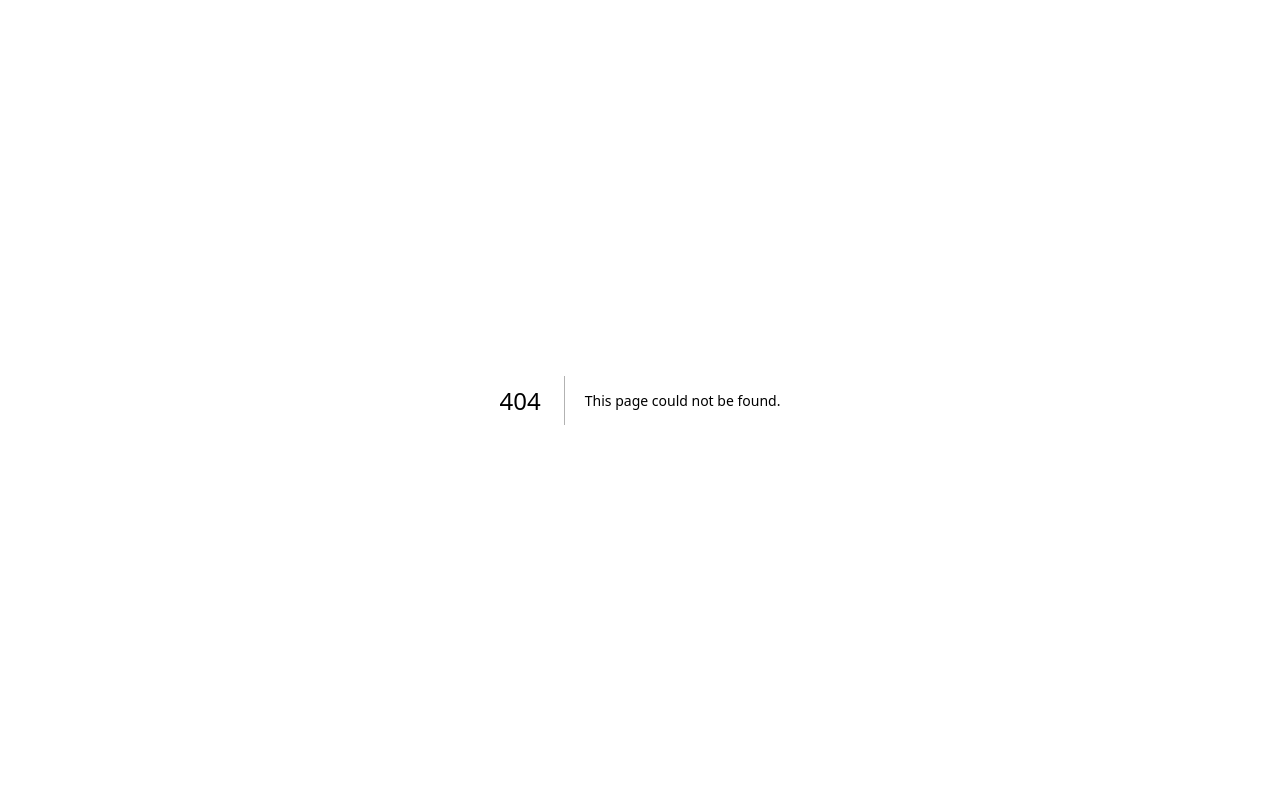
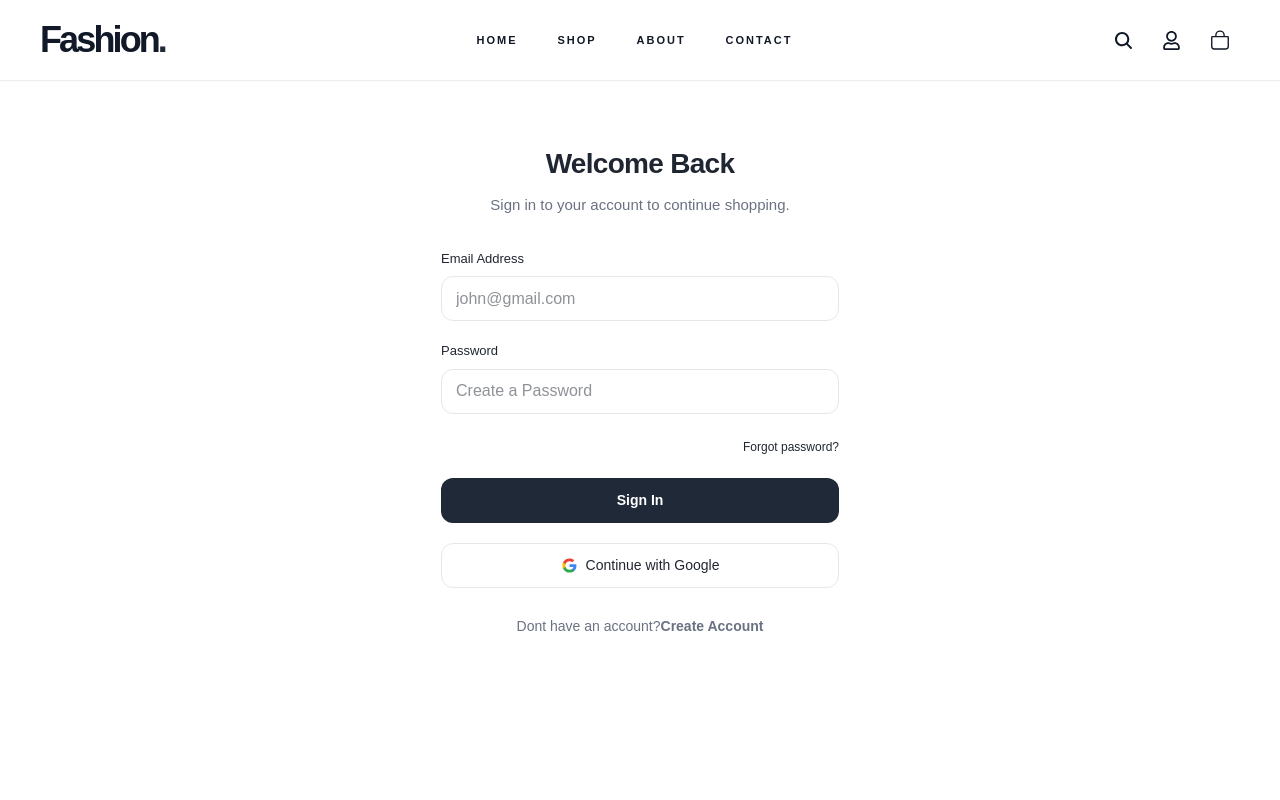
Before and after one commit to mohammedmuqtadir41-cmyk/ecommerce, a Next.js app: page /sign-in in a window 1280 px wide. Before the commit this address had no page. Shown: the top 800 px of the page. Built offline with nearby package versions, Linux system fonts and the light colour scheme.

Commit message:
create the auth pages signin and signup

```diff
--- /dev/null
+++ b/src/app/sign-in/page.tsx
@@ -0,0 +1,128 @@
+
+"use client";
+
+import Link from "next/link";
+import { useState } from "react";
+import { FrontendLayout } from "@/components/layouts/FrontendLayout";
+import Button from "@/components/ui/Button";
+
+export default function SignInPage() {
+  const [email, setEmail] = useState("");
+  const [password, setPassword] = useState("");
+
+  function handleSubmit(event: React.FormEvent<HTMLFormElement>) {
+    event.preventDefault();
+    // Connect authentication here.
+  }
+
+  return (
+    <FrontendLayout>
+      <main className="min-h-[calc(100vh-80px)] bg-white px-4 py-14 text-[#202631] sm:py-16">
+        <div className="mx-auto w-full max-w-[398px]">
+          <div className="mb-8 text-center">
+            <h1 className="text-2xl font-bold tracking-tight sm:text-[28px]">
+              Welcome Back
+            </h1>
+            <p className="mt-3 text-[15px] text-gray-500">
+              Sign in to your account to continue shopping.
+            </p>
+          </div>
+
+          <form onSubmit={handleSubmit} className="space-y-5">
+            <div>
+              <label htmlFor="email" className="mb-2 block text-[13px] font-medium">
+                Email Address
+              </label>
+              <input
+                id="email"
+                type="email"
+                autoComplete="email"
+                placeholder="john@gmail.com"
+                value={email}
+                onChange={(e) => setEmail(e.target.value)}
+                required
+                className="h-[45px] w-full rounded-lg border border-gray-200 bg-white px-3.5 text-sm outline-none transition focus:border-[#202631] focus:ring-1 focus:ring-[#202631]"
+              />
+            </div>
+
+            <div>
+              <label htmlFor="password" className="mb-2 block text-[13px] font-medium">
+                Password
+              </label>
+              <input
+                id="password"
+                type="password"
+                autoComplete="current-password"
+                placeholder="Create a Password"
+                value={password}
+                onChange={(e) => setPassword(e.target.value)}
+                required
+                className="h-[45px] w-full rounded-lg border border-gray-200 bg-white px-3.5 text-sm outline-none transition focus:border-[#202631] focus:ring-1 focus:ring-[#202631]"
+              />
+            </div>
+
+            <div className="text-right">
+              <Link
+                href="/forgot-password"
+                className="text-xs text-gray-500 hover:text-[#202631] hover:underline"
+              >
+                Forgot password?
+              </Link>
+            </div>
+
+            <Button
+              type="submit"
+              fullWidth
+              className="h-[45px] rounded-lg bg-[#202631] text-sm font-semibold text-white hover:bg-[#303947]"
+            >
+              Sign In
+            </Button>
+
+            <button
+              type="button"
+              onClick={() => {
+                // Connect Google OAuth here.
+              }}
+              className="flex h-[45px] w-full items-center justify-center gap-2 rounded-lg border border-gray-200 bg-white text-sm font-medium transition hover:bg-gray-50"
+            >
+              <svg
+                viewBox="0 0 48 48"
+                className="h-[17px] w-[17px]"
+                aria-hidden="true"
+              >
+                <path
+                  fill="#4285F4"
+                  d="M43.6 24.5c0-1.4-.1-2.8-.4-4.1H24v7.8h11c-.5 2.5-1.9 4.6-4.1 6v5h6.6c3.9-3.6 6.1-8.8 6.1-14.7Z"
+                />
+                <path
+                  fill="#34A853"
+                  d="M24 44c5.5 0 10.1-1.8 13.5-4.8l-6.6-5c-1.8 1.2-4 2-6.9 2-5.3 0-9.8-3.6-11.4-8.4H5.8v5.1C9.2 39.5 16 44 24 44Z"
+                />
+                <path
+                  fill="#FBBC05"
+                  d="M12.6 27.8a12 12 0 0 1 0-7.6v-5.1H5.8a20 20 0 0 0 0 17.8l6.8-5.1Z"
+                />
+                <path
+                  fill="#EA4335"
+                  d="M24 11.8c3 0 5.7 1 7.8 3.1l5.8-5.8C34.1 5.8 29.5 4 24 4 16 4 9.2 8.5 5.8 15.1l6.8 5.1c1.6-4.8 6.1-8.4 11.4-8.4Z"
+                />
+              </svg>
+
+              Continue with Google
+            </button>
+
+            <p className="pt-2 text-center text-sm text-gray-500">
+              Dont have an account?
+              <Link
+                href="/sign-up"
+                className="font-semibold text-gray-600 hover:text-[#202631] hover:underline"
+              >
+                Create Account
+              </Link>
+            </p>
+          </form>
+        </div>
+      </main>
+    </FrontendLayout>
+  );
+}
--- /dev/null
+++ b/src/app/sign-up/page.tsx
@@ -0,0 +1,151 @@
+
+"use client";
+
+import Link from "next/link";
+import { useState } from "react";
+import { FrontendLayout } from "@/components/layouts/FrontendLayout";
+import Button from "@/components/ui/Button";
+
+export default function SignUpPage() {
+  const [name, setName] = useState("");
+  const [email, setEmail] = useState("");
+  const [password, setPassword] = useState("");
+
+  function handleSubmit(event: React.FormEvent<HTMLFormElement>) {
+    event.preventDefault();
+    // Connect your registration API here.
+  }
+
+  return (
+    <FrontendLayout>
+      <main className="min-h-[calc(100vh-80px)] bg-white px-4 py-14 text-[#202631] sm:py-16">
+        <div className="mx-auto w-full max-w-[398px]">
+          <div className="mb-8 text-center">
+            <h1 className="text-2xl font-bold tracking-tight sm:text-[28px]">
+              Create Account
+            </h1>
+
+            <p className="mt-3 text-[15px] text-gray-500">
+              Join us and start shopping your favorite styles.
+            </p>
+          </div>
+
+          <form onSubmit={handleSubmit} className="space-y-5">
+            <div>
+              <label
+                htmlFor="name"
+                className="mb-2 block text-[13px] font-medium"
+              >
+                Full Name
+              </label>
+
+              <input
+                id="name"
+                type="text"
+                autoComplete="name"
+                placeholder="John Doe"
+                value={name}
+                onChange={(e) => setName(e.target.value)}
+                required
+                className="h-[45px] w-full rounded-lg border border-gray-200 bg-white px-3.5 text-sm outline-none transition placeholder:text-gray-400 focus:border-[#202631] focus:ring-1 focus:ring-[#202631]"
+              />
+            </div>
+
+            <div>
+              <label
+                htmlFor="email"
+                className="mb-2 block text-[13px] font-medium"
+              >
+                Email Address
+              </label>
+
+              <input
+                id="email"
+                type="email"
+                autoComplete="email"
+                placeholder="john@gmail.com"
+                value={email}
+                onChange={(e) => setEmail(e.target.value)}
+                required
+                className="h-[45px] w-full rounded-lg border border-gray-200 bg-white px-3.5 text-sm outline-none transition placeholder:text-gray-400 focus:border-[#202631] focus:ring-1 focus:ring-[#202631]"
+              />
+            </div>
+
+            <div>
+              <label
+                htmlFor="password"
+                className="mb-2 block text-[13px] font-medium"
+              >
+                Password
+              </label>
+
+              <input
+                id="password"
+                type="password"
+                autoComplete="new-password"
+                placeholder="Create a Password"
+                minLength={8}
+                value={password}
+                onChange={(e) => setPassword(e.target.value)}
+                required
+                className="h-[45px] w-full rounded-lg border border-gray-200 bg-white px-3.5 text-sm outline-none transition placeholder:text-gray-400 focus:border-[#202631] focus:ring-1 focus:ring-[#202631]"
+              />
+            </div>
+
+            <Button
+              type="submit"
+              fullWidth
+              paddingX="px-4"
+              className="h-[45px] rounded-lg bg-[#202631] text-sm font-semibold text-white hover:bg-[#303947]"
+            >
+              Create Account
+            </Button>
+
+            <button
+              type="button"
+              onClick={() => {
+                // Connect Google OAuth here.
+              }}
+              className="flex h-[45px] w-full items-center justify-center gap-2 rounded-lg border border-gray-200 bg-white text-sm font-medium transition hover:bg-gray-50"
+            >
+              <svg
+                viewBox="0 0 48 48"
+                className="h-[17px] w-[17px]"
+                aria-hidden="true"
+              >
+                <path
+                  fill="#4285F4"
+                  d="M43.6 24.5c0-1.4-.1-2.8-.4-4.1H24v7.8h11c-.5 2.5-1.9 4.6-4.1 6v5h6.6c3.9-3.6 6.1-8.8 6.1-14.7Z"
+                />
+                <path
+                  fill="#34A853"
+                  d="M24 44c5.5 0 10.1-1.8 13.5-4.8l-6.6-5c-1.8 1.2-4 2-6.9 2-5.3 0-9.8-3.6-11.4-8.4H5.8v5.1C9.2 39.5 16 44 24 44Z"
+                />
+                <path
+                  fill="#FBBC05"
+                  d="M12.6 27.8a12 12 0 0 1 0-7.6v-5.1H5.8a20 20 0 0 0 0 17.8l6.8-5.1Z"
+                />
+                <path
+                  fill="#EA4335"
+                  d="M24 11.8c3 0 5.7 1 7.8 3.1l5.8-5.8C34.1 5.8 29.5 4 24 4 16 4 9.2 8.5 5.8 15.1l6.8 5.1c1.6-4.8 6.1-8.4 11.4-8.4Z"
+                />
+              </svg>
+
+              Continue with Google
+            </button>
+
+            <p className="pt-2 text-center text-sm text-gray-500">
+              Already have an account?{" "}
+              <Link
+                href="/sign-in"
+                className="font-semibold text-gray-600 hover:text-[#202631] hover:underline"
+              >
+                Sign In
+              </Link>
+            </p>
+          </form>
+        </div>
+      </main>
+    </FrontendLayout>
+  );
+}
```
